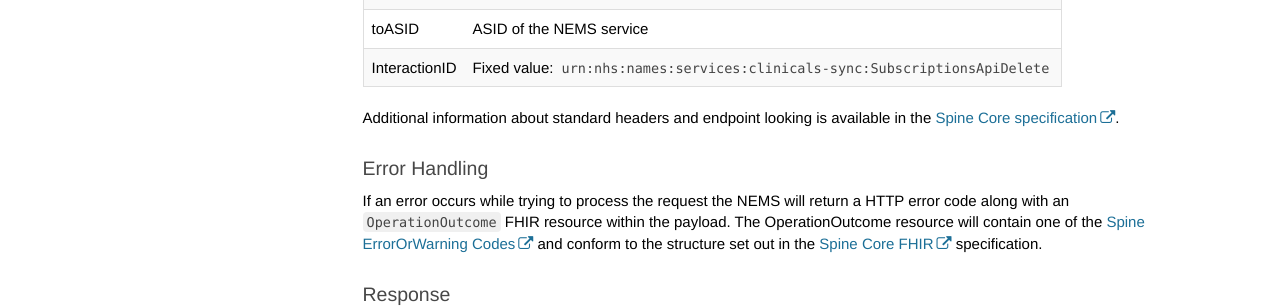
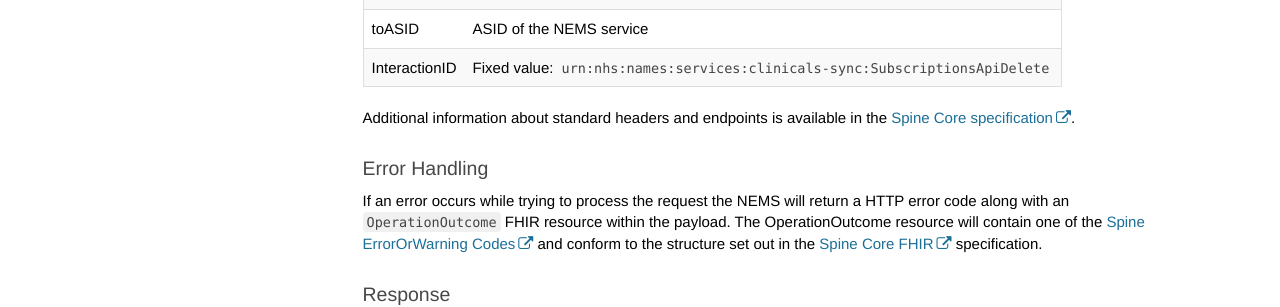
Before and after one commit to nhsconnect/Events-Management, a Jekyll site: the page built from pages/subscriptions/explore_delete_subscription.md, in a window 1280 px wide and 900 px high, scrolled down 710 px. Shown: the part 151-458 px from the top of the window. Built offline with Jekyll 4.4.1, drawn with Linux system fonts in a browser that asks for light colours; nearby versions of some CDN libraries; comment, search, counter and statistics services are not loaded.

Commit message:
Wording fixes and removal of duplicate wording

```diff
--- a/pages/subscriptions/explore_delete_subscription.md
+++ b/pages/subscriptions/explore_delete_subscription.md
@@ -34,7 +34,7 @@ The system calling the API MUST include the following HTTP request headers when
 | toASID | ASID of the NEMS service |
 | InteractionID | Fixed value: `urn:nhs:names:services:clinicals-sync:SubscriptionsApiDelete` |
 
-Additional information about standard headers and endpoint looking is available in the [Spine Core specification](https://developer.nhs.uk/apis/spine-core/build_directory.html).
+Additional information about standard headers and endpoints is available in the [Spine Core specification](https://developer.nhs.uk/apis/spine-core/build_directory.html).
 
 
 ### Error Handling
```
Also changed, not shown: pages/subscriptions/explore_create_subscription.md (+1 -4 lines), pages/subscriptions/explore_read_subscription.md (+1 -1 lines).
